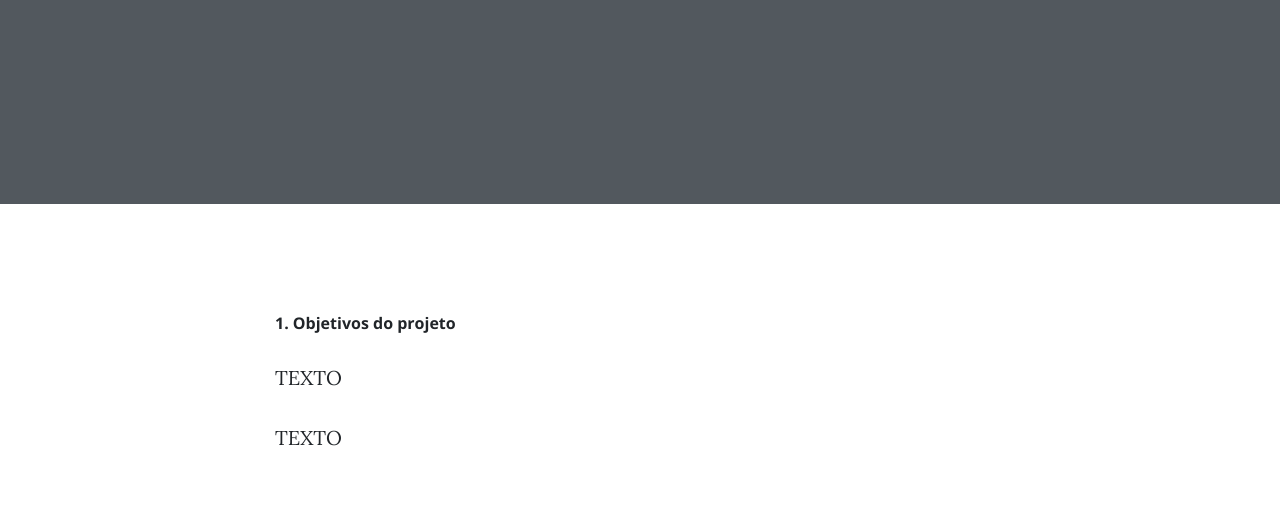
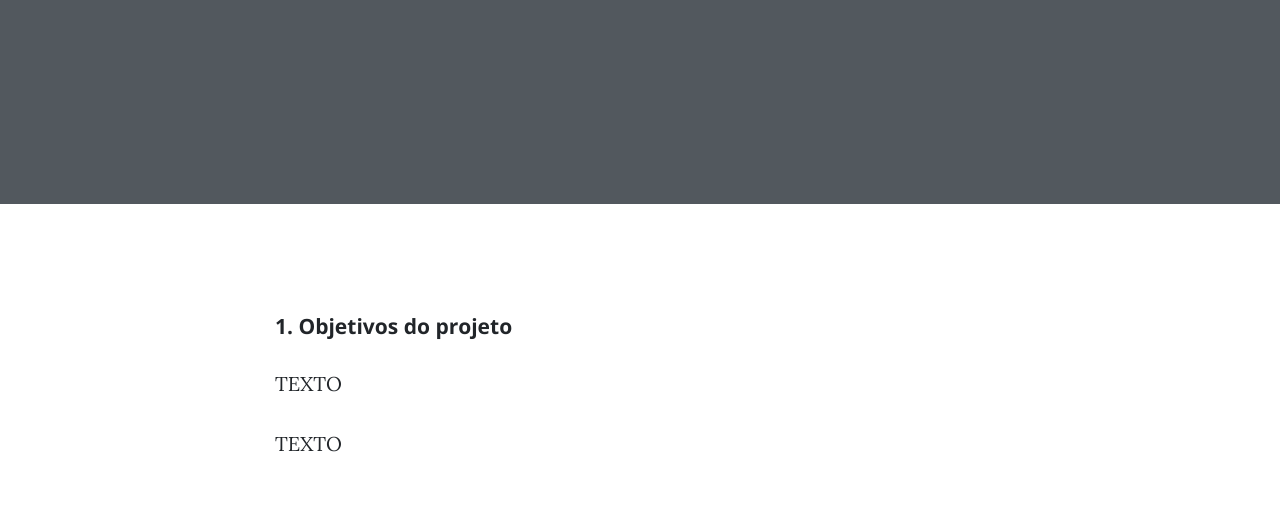
Before and after one commit to motechnology/Documentos, a website: page post.html in a window 1280 px wide. Shown: the part 292-800 px from the top of the page. Drawn offline with nearby package versions, Linux system fonts and the light colour scheme.

Commit message:
Update post.html

```diff
--- a/post.html
+++ b/post.html
@@ -76,7 +76,7 @@
       <div class="row">
         <div class="col-lg-8 col-md-10 mx-auto">
 
-          <h2 class="section-heading" style="font-size: 16px">1. Objetivos do projeto</h2>
+          <h2 class="section-heading" style="font-size: 21px">1. Objetivos do projeto</h2>
 
           <p>TEXTO</p>
           <p>TEXTO</p>
```
